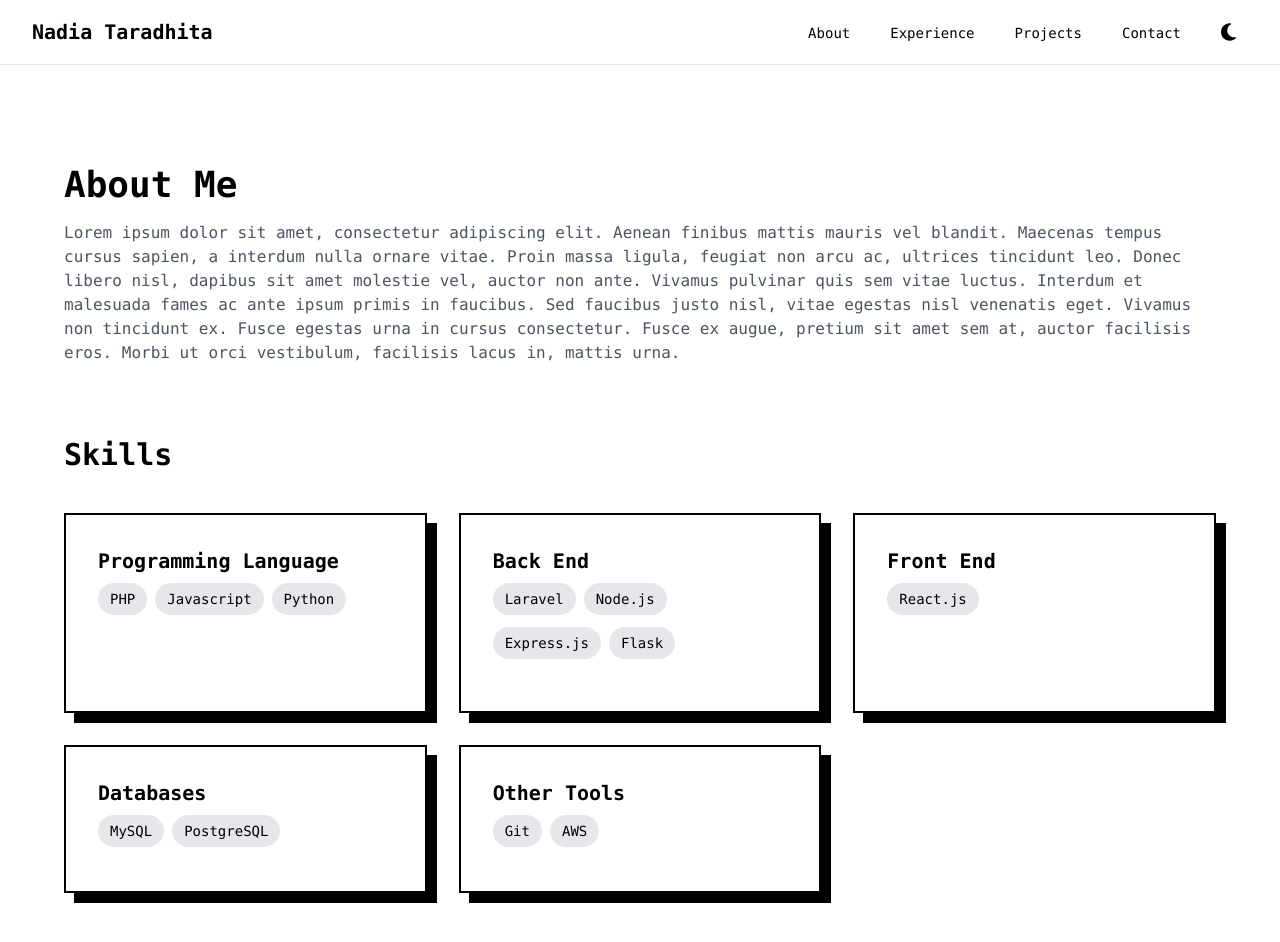
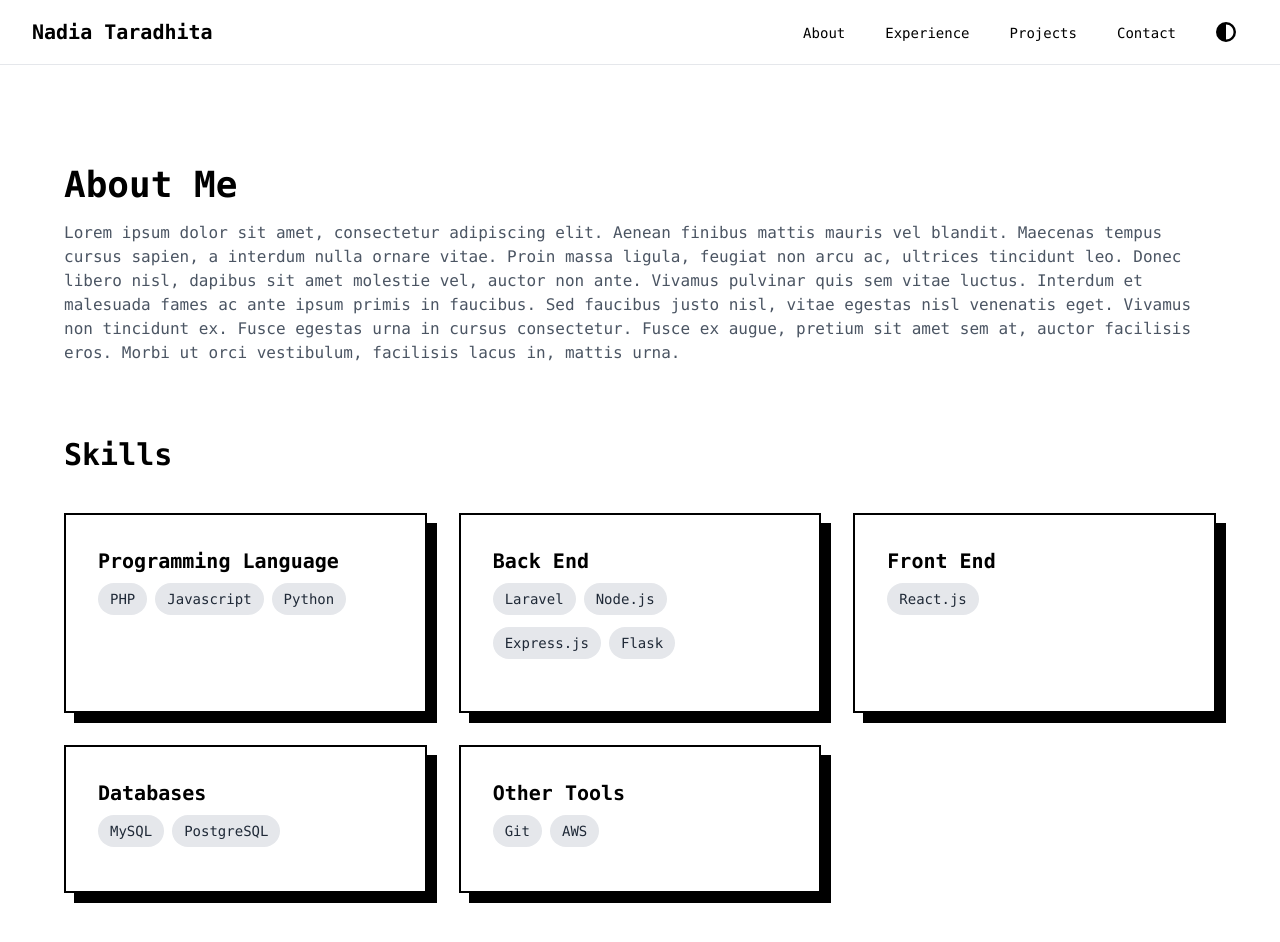
Before and after one commit to taradhita/portfolio-site, a Next.js app: page /about in a window 1280 px wide. Shown: the top 942 px of the page. Built offline with nearby package versions, Linux system fonts and the light colour scheme.

Commit message:
fixed bugs on dark mode

```diff
--- a/src/components/AboutPage/index.js
+++ b/src/components/AboutPage/index.js
@@ -45,7 +45,7 @@ const AboutPage = () => {
                 <h3 className="text-lg md:text-xl font-mono font-bold mb-2 dark:text-gray-300">{skill.parent}</h3>
                 <ul className={`flex flex-wrap text-sm font-mono leading-6 ${skill.child.length < 3 ? 'mb-0' : 'mb-2'}`}>
                   {skill.child.map((child) => (
-                    <li key={child} className="bg-gray-200 mr-2 px-3 py-1 mb-3 rounded-full max-w-max break-all">{child}</li>
+                    <li key={child} className="bg-gray-200 mr-2 px-3 py-1 mb-3 rounded-full max-w-max break-all text-gray-800">{child}</li>
                   ))}
                 </ul>
               </div>
--- a/src/components/Navbar/index.js
+++ b/src/components/Navbar/index.js
@@ -1,4 +1,4 @@
-import { faMoon } from "@fortawesome/free-solid-svg-icons"
+import { faCircleHalfStroke } from "@fortawesome/free-solid-svg-icons"
 import { FontAwesomeIcon } from "@fortawesome/react-fontawesome"
 import { useTheme } from "next-themes"
 import Link from "next/link"
@@ -60,7 +60,7 @@ const Navbar = () => {
                   )
                 })}
                 <button onClick={toggleDarkMode} className="hover:bg-gray-700 dark:hover:bg-gray-200 dark:text-gray-200 hover:text-white dark:hover:text-gray-700 px-3 py-2 rounded-md">
-                  <FontAwesomeIcon icon={faMoon} size="lg"/>
+                  <FontAwesomeIcon icon={faCircleHalfStroke} size="lg"/>
                 </button>
               </div>
           </div>
@@ -110,7 +110,7 @@ const Navbar = () => {
                     </Link>
                   )
                 })}
-                <button onClick={toggleDarkMode} className="px-3 py-2 dark:text-gray-300 hover:bg-gray-700 hover:text-white rounded-md"><FontAwesomeIcon icon={faMoon} size="lg"/></button>
+                <button onClick={toggleDarkMode} className="px-3 py-2 dark:text-gray-300 hover:bg-gray-700 hover:text-white rounded-md"><FontAwesomeIcon icon={faCircleHalfStroke} size="lg"/></button>
             </div>
           </div>
           )}
```
